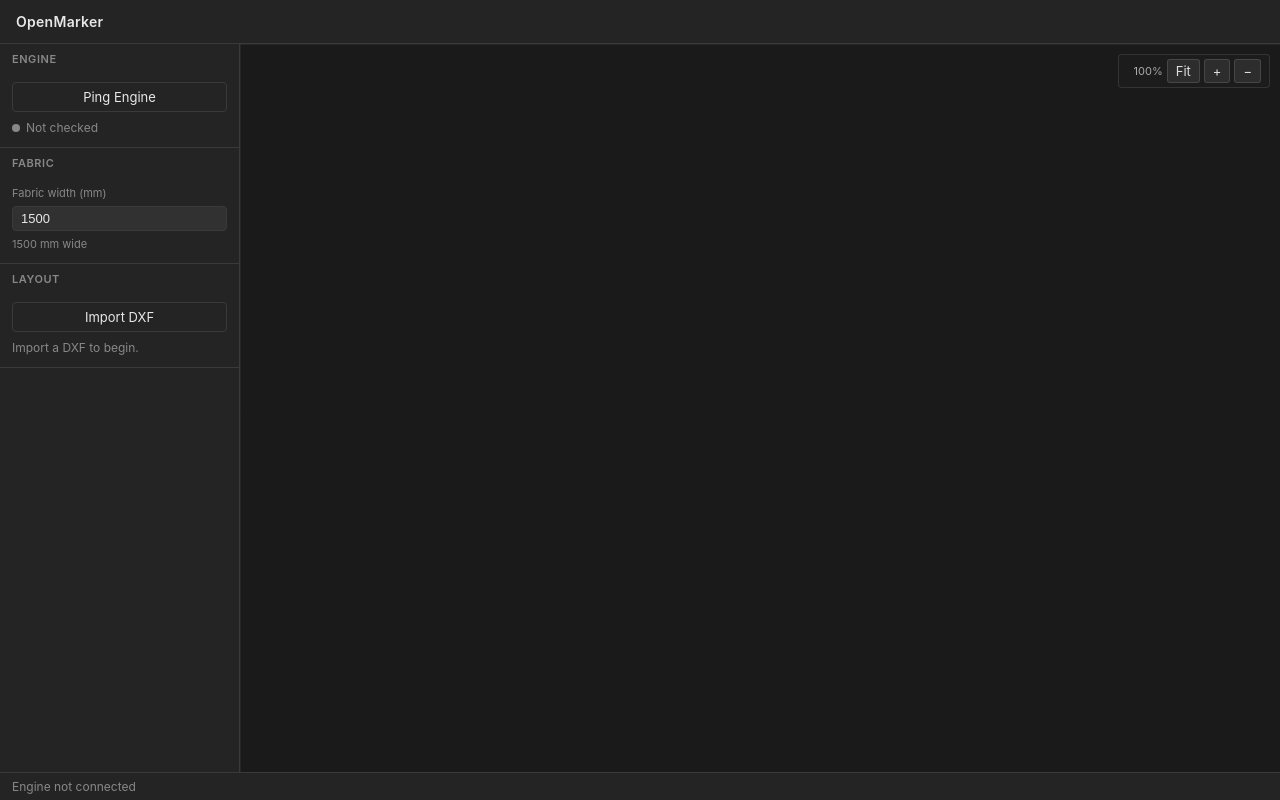
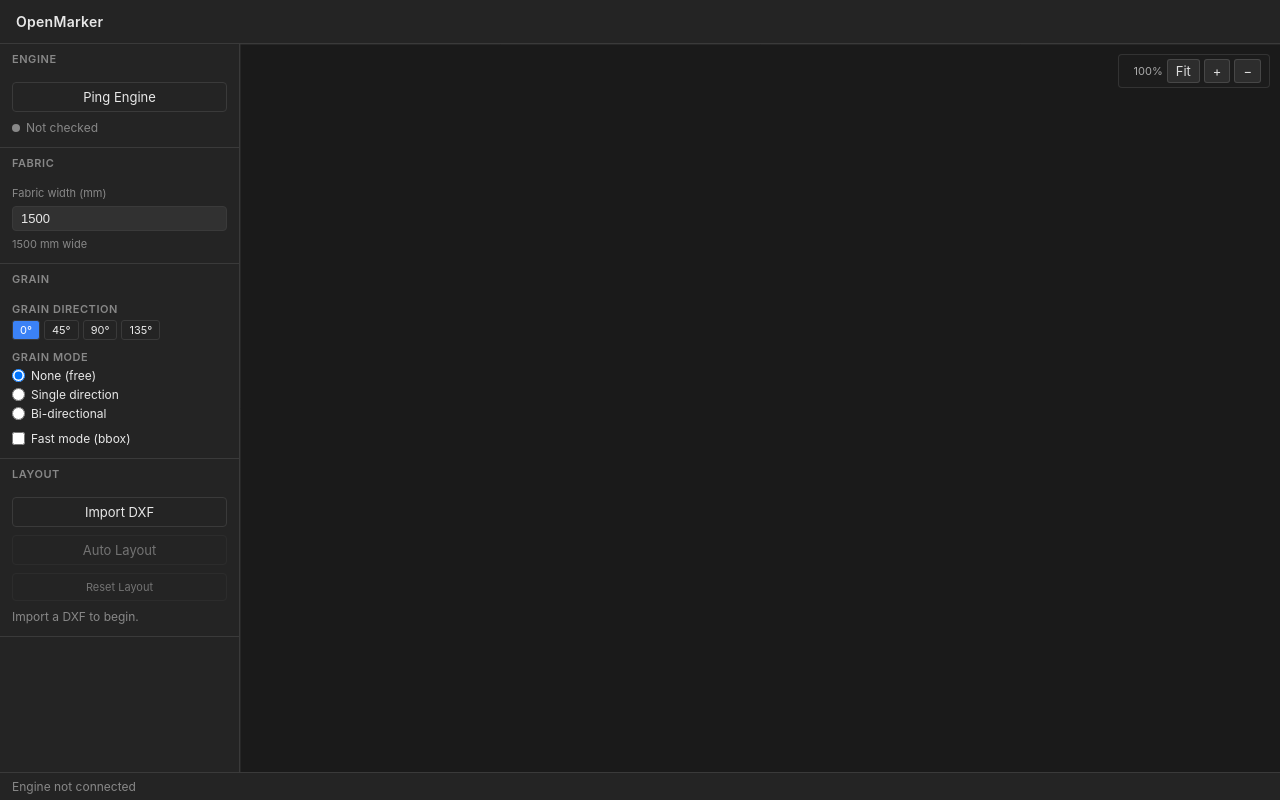
Before and after one commit to Weilei424/openmarker, a React (Vite) app in the folder frontend/: page / in a window 1280 px wide. Built offline with nearby package versions, Linux system fonts and the light colour scheme.

Commit message:
feat: wire Auto Layout button, GrainPanel, and setAllPlacements into App

```diff
--- a/frontend/src/app/App.tsx
+++ b/frontend/src/app/App.tsx
@@ -2,12 +2,15 @@
 // Layout: top bar | sidebar + canvas workspace | status bar.
 
 import { useState, useCallback, useRef, useEffect } from "react";
-import type { EngineStatus, PingResponse } from "../types/engine";
+import type { EngineStatus, PingResponse, GrainMode, AutoLayoutPlacement } from "../types/engine";
+import type { Placement } from "../types/canvas";
 import { useImportDxf, type ImportOutcome } from "../hooks/useImportDxf";
 import { usePlacements } from "../hooks/usePlacements";
+import { useAutoLayout } from "../hooks/useAutoLayout";
 import { PieceList } from "../components/pieces/PieceList";
 import { CanvasWorkspace } from "../components/canvas/CanvasWorkspace";
 import { FabricPanel } from "../components/sidebar/FabricPanel";
+import { GrainPanel } from "../components/sidebar/GrainPanel";
 
 const ENGINE_URL = "http://127.0.0.1:8765";
 
@@ -18,7 +21,13 @@ export default function App() {
   const [fabricWidthMm, setFabricWidthMm] = useState<number>(1500);
 
   const { status: importStatus, pieces, warnings, errorMessage, handleFileSelected } = useImportDxf();
-  const { placements, updatePlacement } = usePlacements(pieces);
+  const { placements, updatePlacement, resetPlacements, setAllPlacements } = usePlacements(pieces);
+
+  const [grainDirectionDeg, setGrainDirectionDeg] = useState<number>(0);
+  const [grainMode, setGrainMode] = useState<GrainMode>("none");
+  const [fastMode, setFastMode] = useState<boolean>(false);
+
+  const { runAutoLayout, status: autoStatus, errorMessage: autoError } = useAutoLayout();
 
   const fileInputRef = useRef<HTMLInputElement>(null);
 
@@ -62,6 +71,27 @@ export default function App() {
     [handleFileSelected]
   );
 
+  const handleAutoLayout = useCallback(async () => {
+    if (pieces.length === 0) return;
+    const result = await runAutoLayout(pieces, fabricWidthMm, grainMode, grainDirectionDeg, fastMode);
+    if (result) {
+      const mapped: Placement[] = result.placements.map((pl: AutoLayoutPlacement) => ({
+        pieceId: pl.piece_id,
+        x: pl.x,
+        y: pl.y,
+        rotationDeg: pl.rotation_deg,
+      }));
+      setAllPlacements(mapped);
+      setStatusMessage(
+        `Auto layout: ${result.placements.length} piece${result.placements.length !== 1 ? "s" : ""} · ` +
+        `Marker: ${Math.round(result.marker_length_mm)} mm · ` +
+        `Utilization: ${result.utilization_pct}%`
+      );
+    } else {
+      setStatusMessage(`Auto layout failed: ${autoError ?? "unknown error"}`);
+    }
+  }, [pieces, fabricWidthMm, grainMode, grainDirectionDeg, fastMode, runAutoLayout, setAllPlacements, autoError]);
+
   const importButtonLabel =
     importStatus === "loading" ? "Importing..." : "Import DXF";
 
@@ -87,6 +117,17 @@ export default function App() {
             <FabricPanel fabricWidthMm={fabricWidthMm} onChange={setFabricWidthMm} />
           </Section>
 
+          <Section title="Grain">
+            <GrainPanel
+              grainDirectionDeg={grainDirectionDeg}
+              grainMode={grainMode}
+              fastMode={fastMode}
+              onGrainDirectionChange={setGrainDirectionDeg}
+              onGrainModeChange={setGrainMode}
+              onFastModeChange={setFastMode}
+            />
+          </Section>
+
           <Section title="Layout">
             {/* Hidden file input — triggered by the Import DXF button */}
             <input
@@ -101,6 +142,22 @@ export default function App() {
               disabled={importStatus === "loading"}
             >
               {importButtonLabel}
+            </button>
+
+            <button
+              onClick={handleAutoLayout}
+              disabled={pieces.length === 0 || autoStatus === "loading"}
+              style={{ opacity: pieces.length === 0 ? 0.4 : 1 }}
+            >
+              {autoStatus === "loading" ? "Running..." : "Auto Layout"}
+            </button>
+
+            <button
+              onClick={resetPlacements}
+              disabled={pieces.length === 0}
+              style={{ fontSize: 11, opacity: pieces.length === 0 ? 0.4 : 1 }}
+            >
+              Reset Layout
             </button>
 
             {importStatus === "error" && (
```
